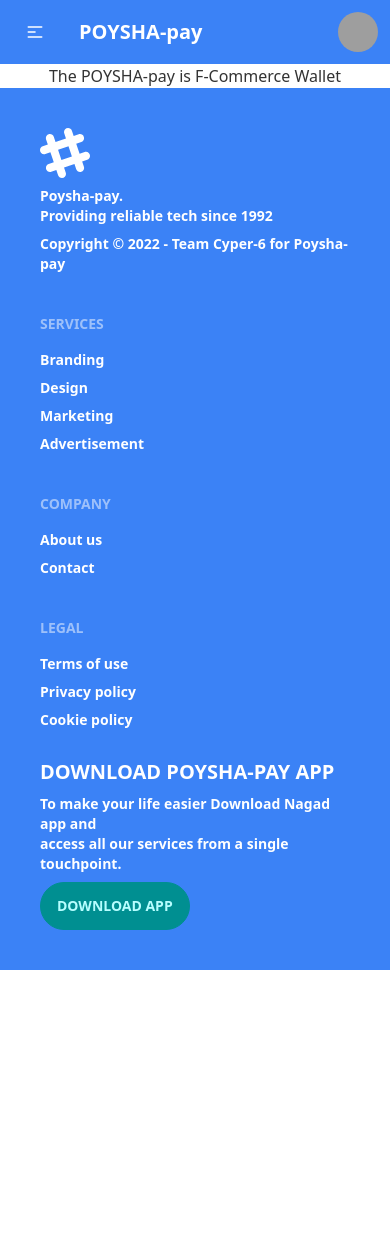
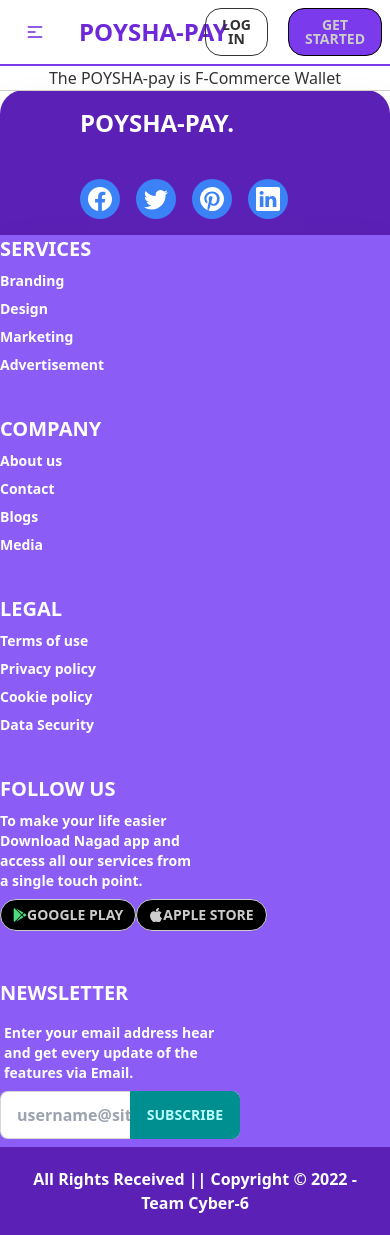
Before and after one commit to grnisna/POYSHA-pay, a React (Create React App) app: page / in a window 390 px wide. Before the commit the page ends 970 px from the top, so only its background shows below. Built offline with nearby package versions, Linux system fonts and the light colour scheme; grey boxes are pictures that could not be loaded.

Commit message:
add footer and responsive

```diff
--- a/src/components/SharedCompo/Footer/Footer.js
+++ b/src/components/SharedCompo/Footer/Footer.js
@@ -1,4 +1,7 @@
 import React from 'react';
+import { BsFacebook, BsTwitter, BsPinterest, BsLinkedin, BsApple } from 'react-icons/bs';
+import { FaGooglePlay } from 'react-icons/fa';
+
 
 const Footer = () => {
     let getYear = () => {
@@ -6,45 +9,74 @@ const Footer = () => {
         return currentYear;
     };
     return (
-        <footer class="footer p-10 bg-blue-500 text-white font-bold text-base-content">
-            <div>
-                <svg width="50" height="50" viewBox="0 0 24 24" xmlns="http://www.w3.org/2000/svg" fill-rule="evenodd" clip-rule="evenodd" class="fill-current"><path d="M22.672 15.226l-2.432.811.841 2.515c.33 1.019-.209 2.127-1.23 2.456-1.15.325-2.148-.321-2.463-1.226l-.84-2.518-5.013 1.677.84 2.517c.391 1.203-.434 2.542-1.831 2.542-.88 0-1.601-.564-1.86-1.314l-.842-2.516-2.431.809c-1.135.328-2.145-.317-2.463-1.229-.329-1.018.211-2.127 1.231-2.456l2.432-.809-1.621-4.823-2.432.808c-1.355.384-2.558-.59-2.558-1.839 0-.817.509-1.582 1.327-1.846l2.433-.809-.842-2.515c-.33-1.02.211-2.129 1.232-2.458 1.02-.329 2.13.209 2.461 1.229l.842 2.515 5.011-1.677-.839-2.517c-.403-1.238.484-2.553 1.843-2.553.819 0 1.585.509 1.85 1.326l.841 2.517 2.431-.81c1.02-.33 2.131.211 2.461 1.229.332 1.018-.21 2.126-1.23 2.456l-2.433.809 1.622 4.823 2.433-.809c1.242-.401 2.557.484 2.557 1.838 0 .819-.51 1.583-1.328 1.847m-8.992-6.428l-5.01 1.675 1.619 4.828 5.011-1.674-1.62-4.829z"></path></svg>
-                <p>Poysha-pay.<br />
-                    Providing reliable tech since 1992</p>
-                <div>
-                    <p>Copyright &copy; {getYear()} - Team Cyper-6 for Poysha-pay</p>
+        <div className='bg-violet-800 shadow-2xl rounded-t-3xl text-white' >
+            <footer className="footer px-20 py-4 border-t  border-base-300">
+                <div className="items-center grid-flow-col">
+                    <p className='text-2xl font-bold uppercase'>Poysha-pay.</p>
+                </div>
+                <div className="md:place-self-center md:justify-self-end">
+                    <div className='grid grid-flow-col gap-4 mx-auto justify-between items-center'>
+                        <a className='text-2xl bg-blue-500 text-white rounded-full p-2 hover:bg-white hover:text-orange-500' href='http://www.google.com'><BsFacebook /></a>
+                        <a className='text-2xl bg-blue-500 text-white rounded-full p-2 hover:bg-white hover:text-orange-500' href='http://www.google.com'><BsTwitter /></a>
+                        <a className='text-2xl bg-blue-500 text-white rounded-full p-2 hover:bg-white hover:text-orange-500' href='http://www.google.com'><BsPinterest /></a>
+                        <a className='text-2xl bg-blue-500 text-white rounded-full p-2 hover:bg-white hover:text-orange-500' href='http://www.google.com'><BsLinkedin /></a>
                     </div>
                 </div>
+            </footer>
+            <footer className="footer pb-2 lg:px-20 bg-violet-500 mx-auto shadow-2xl text-white font-bold ">
+
                 <div>
-                <span class="footer-title">Services</span>
-                <a class="link link-hover">Branding</a>
-                <a class="link link-hover">Design</a>
-                <a class="link link-hover">Marketing</a>
-                <a class="link link-hover">Advertisement</a>
+                    <span className="text-xl uppercase">Services</span>
+                    <a className="link link-hover">Branding</a>
+                    <a className="link link-hover">Design</a>
+                    <a className="link link-hover">Marketing</a>
+                    <a className="link link-hover">Advertisement</a>
                 </div>
                 <div>
-                <span class="footer-title">Company</span>
-                <a class="link link-hover">About us</a>
-                <a class="link link-hover">Contact</a>
+                    <span className="text-xl uppercase">Company</span>
+                    <a className="link link-hover">About us</a>
+                    <a className="link link-hover">Contact</a>
+                    <a className="link link-hover">Blogs</a>
+                    <a className="link link-hover">Media</a>
                 </div>
                 <div>
-                <span class="footer-title">Legal</span>
-                <a class="link link-hover">Terms of use</a>
-                <a class="link link-hover">Privacy policy</a>
-                <a class="link link-hover">Cookie policy</a>
-                <div className='pt-5'>
-                    <h1 className='text-xl uppercase font-bold pb-2'>
-                        Download Poysha-pay App</h1>
-                    <span className='py-3  w-80'>
-                        To make your life easier Download Nagad app and <br />access all our services from a single touchpoint. </span> <br />
+                    <span className="text-xl uppercase">Legal</span>
+                    <a className="link link-hover">Terms of use</a>
+                    <a className="link link-hover">Privacy policy</a>
+                    <a className="link link-hover">Cookie policy</a>
+                    <a className="link link-hover">Data Security</a>
 
-                    <div className='pt-2'>
-                        <button className='btn btn-xl rounded-full btn-primary'>Download App</button>
+                </div>
+                <div >
+                    <h1 className='text-xl uppercase '>
+                        Follow us</h1>
+                    <span className='w-48'>
+                        To make your life easier Download Nagad app and <br />access all our services from a single touch point.
+                    </span>
+                    <div className='lg:flex lg:gap-4 mb-2  '>
+                        <button className='btn btn-sm  rounded-full bg-black'><FaGooglePlay className=' text-green-400' />  Google Play</button>
+                        <button className='btn btn-sm  rounded-full bg-black'><BsApple className=' text-grey-400' />  Apple Store</button>
+                    </div>
+
+                </div>
+                <div>
+                    <span className="text-xl uppercase">Newsletter</span>
+                    <div className="form-control  w-60">
+                        <label className="label">
+                            <span className="">Enter your email address hear and get every update of the features via Email. </span>
+                        </label>
+                        <div className="relative">
+                            <input type="text" placeholder="username@site.com" className="input input-bordered rounded-lg w-full pr-16" />
+                            <button className="btn btn-primary absolute top-0 right-0 rounded-l-none">Subscribe</button>
                         </div>
                     </div>
                 </div>
 
             </footer>
+            <div className='bg-violet-800 text-white font-bold'>
+                <p className='text-center p-5'><p>All Rights Received || Copyright &copy; {getYear()} - Team Cyber-6 </p></p>
+            </div>
+        </div>
     );
 };
 
--- a/src/components/SharedCompo/Navbar/Navbar.js
+++ b/src/components/SharedCompo/Navbar/Navbar.js
@@ -3,20 +3,20 @@ import React from 'react';
 const Navbar = () => {
     return (
         <nav>
-            <div class="navbar bg-blue-500 text-white uppercase font-bold  ">
-                <div class="navbar-start">
-                    <div class="dropdown">
-                        <label tabindex="0" class="btn btn-ghost lg:hidden">
-                            <svg xmlns="http://www.w3.org/2000/svg" class="h-5 w-5" fill="none" viewBox="0 0 24 24" stroke="currentColor"><path stroke-linecap="round" stroke-linejoin="round" stroke-width="2" d="M4 6h16M4 12h8m-8 6h16" /></svg>
+            <div className="navbar  bg-white border-b-2 border-violet-600  lg:px-40 text-violet-700 uppercase font-bold  ">
+                <div className="navbar-start">
+                    <div className="dropdown">
+                        <label tabIndex="0" className="btn btn-ghost lg:hidden">
+                            <svg xmlns="http://www.w3.org/2000/svg" className="h-5 w-5" fill="none" viewBox="0 0 24 24" stroke="currentColor"><path strokeLinecap="round" strokeLinejoin="round" strokeWidth="2" d="M4 6h16M4 12h8m-8 6h16" /></svg>
                         </label>
-                        <ul tabindex="0" class="menu menu-compact dropdown-content mt-3 p-2 shadow bg-base-100 rounded-box w-52 ">
+                        <ul tabIndex="0" className="menu menu-compact dropdown-content mt-3 p-2   bg-blue-500 rounded-box w-64 ">
                             <li><a>Offers</a></li>
-                            <li tabindex="0">
-                                <a class="justify-between">
+                            <li tabIndex="0">
+                                <a className="justify-between">
                                     Service
-                                    <svg class="fill-current" xmlns="http://www.w3.org/2000/svg" width="24" height="24" viewBox="0 0 24 24"><path d="M8.59,16.58L13.17,12L8.59,7.41L10,6L16,12L10,18L8.59,16.58Z" /></svg>
+                                    <svg className="fill-current" xmlns="http://www.w3.org/2000/svg" width="24" height="24" viewBox="0 0 24 24"><path d="M8.59,16.58L13.17,12L8.59,7.41L10,6L16,12L10,18L8.59,16.58Z" /></svg>
                                 </a>
-                                <ul class="p-2">
+                                <ul className="p-2">
                                     <li><a>Submenu 1</a></li>
                                     <li><a>Submenu 2</a></li>
                                 </ul>
@@ -28,16 +28,19 @@ const Navbar = () => {
 
                         </ul>
                     </div>
-                    <a class="btn btn-ghost normal-case text-xl uppercase" href='/'>POYSHA-pay</a>
-                    <div class=" hidden lg:flex">
-                        <ul class="menu menu-horizontal p-0">
+                    <a className="btn btn-ghost text-2xl font-bold uppercase" href='/'>POYSHA-pay</a>
+
+                </div>
+                <div className='navbar-center'>
+                    <div className=" hidden lg:flex">
+                        <ul className="menu menu-horizontal p-0">
                             <li><a>Offers</a></li>
-                            <li tabindex="0">
+                            <li tabIndex="0">
                                 <a>
                                     Service
-                                    <svg class="fill-current" xmlns="http://www.w3.org/2000/svg" width="20" height="20" viewBox="0 0 24 24"><path d="M7.41,8.58L12,13.17L16.59,8.58L18,10L12,16L6,10L7.41,8.58Z" /></svg>
+                                    <svg className="fill-current" xmlns="http://www.w3.org/2000/svg" width="20" height="20" viewBox="0 0 24 24"><path d="M7.41,8.58L12,13.17L16.59,8.58L18,10L12,16L6,10L7.41,8.58Z" /></svg>
                                 </a>
-                                <ul class="p-2">
+                                <ul className="p-2">
                                     <li><a>Submenu 1</a></li>
                                     <li><a>Submenu 2</a></li>
                                 </ul>
@@ -48,64 +51,17 @@ const Navbar = () => {
                         </ul>
                     </div>
                 </div>
-                {/* <div class="navbar-center hidden lg:flex">
-                    <ul class="menu menu-horizontal p-0">
-                        <li><a>Offers</a></li>
-                        <li tabindex="0">
-                            <a>
-                                Service
-                                <svg class="fill-current" xmlns="http://www.w3.org/2000/svg" width="20" height="20" viewBox="0 0 24 24"><path d="M7.41,8.58L12,13.17L16.59,8.58L18,10L12,16L6,10L7.41,8.58Z" /></svg>
-                            </a>
-                            <ul class="p-2">
-                                <li><a>Submenu 1</a></li>
-                                <li><a>Submenu 2</a></li>
-                            </ul>
-                        </li>
-                        <li><a>My poisa</a></li>
-                        <li><a>About us</a></li>
-                        <li><a>Contact</a></li>
-                    </ul>
-                </div> */}
-
-                <div class="navbar-end">
-
-                    {/* <div class=" hidden lg:flex">
-                        <ul class="menu menu-horizontal p-0">
-                            <li><a>Offers</a></li>
-                            <li tabindex="0">
-                                <a>
-                                    Service
-                                    <svg class="fill-current" xmlns="http://www.w3.org/2000/svg" width="20" height="20" viewBox="0 0 24 24"><path d="M7.41,8.58L12,13.17L16.59,8.58L18,10L12,16L6,10L7.41,8.58Z" /></svg>
-                                </a>
-                                <ul class="p-2">
-                                    <li><a>Submenu 1</a></li>
-                                    <li><a>Submenu 2</a></li>
-                                </ul>
-                            </li>
-                            <li><a>My poisa</a></li>
-                            <li><a>About us</a></li>
-                            <li><a>Contact</a></li>
-                        </ul>
-                    </div> */}
 
 
+                <div className="navbar-end">
+                    <ul><button className="btn rounded-2xl btn-outline mx-5 btn-ghost">Log in</button> </ul>
+                    <ul><a className="btn rounded-2xl btn-active bg-violet-600" href='/'>Get started</a> </ul>
 
-
-
-
-
-
-
-
-
-
-                    <label tabIndex="0" className="btn btn-ghost btn-circle avatar">
+                    {/* <label tabIndex="0" className="btn btn-ghost btn-circle avatar">
                         <div className="w-10 rounded-full">
                             <img src="https://api.lorem.space/image/face?hash=33791" />
                         </div>
-                    </label>
-
-
+                    </label> */}
                     {/* <ul tabIndex="0" className="menu menu-compact dropdown-content mt-3 p-2 shadow bg-base-100 rounded-box w-52">
 
                         <li><NavLink to='/profile'>Profile</NavLink> </li>
```
Lines whose indentation alone changed are shown as unchanged.
